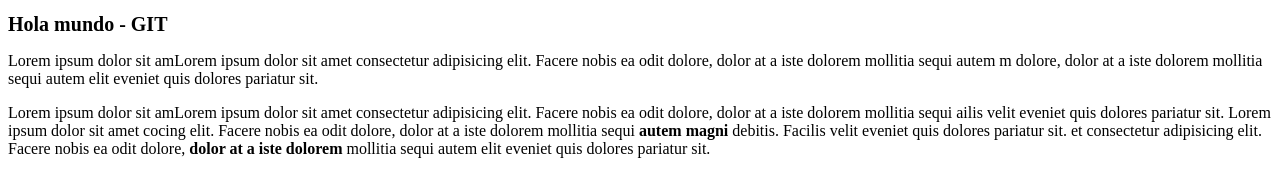
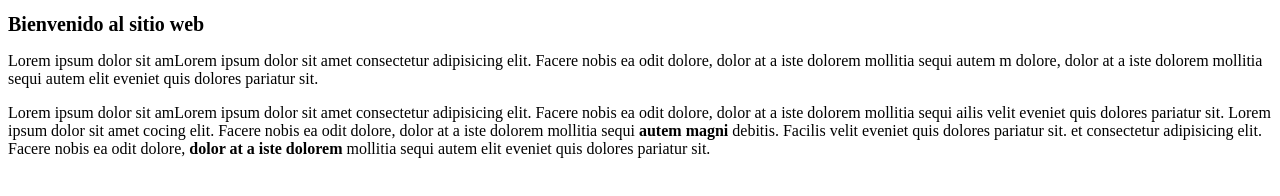
Before and after one commit to cj3cervantes/crehana-gitweb, a plain HTML site: page index.html in a window 1280 px wide. Drawn offline with Linux system fonts and the light colour scheme.

Commit message:
se modifica el titulo de la web

```diff
--- a/index.html
+++ b/index.html
@@ -8,7 +8,7 @@
     <Link rel="stylesheet" href="css/main.css" >
   </head>
   <body>
-    <h1>Hola mundo - GIT</h1>
+    <h1> Bienvenido al sitio web </h1>
     <p>
       Lorem ipsum dolor sit amLorem ipsum dolor sit amet consectetur adipisicing
       elit. Facere nobis ea odit dolore, dolor at a iste dolorem mollitia sequi
```
